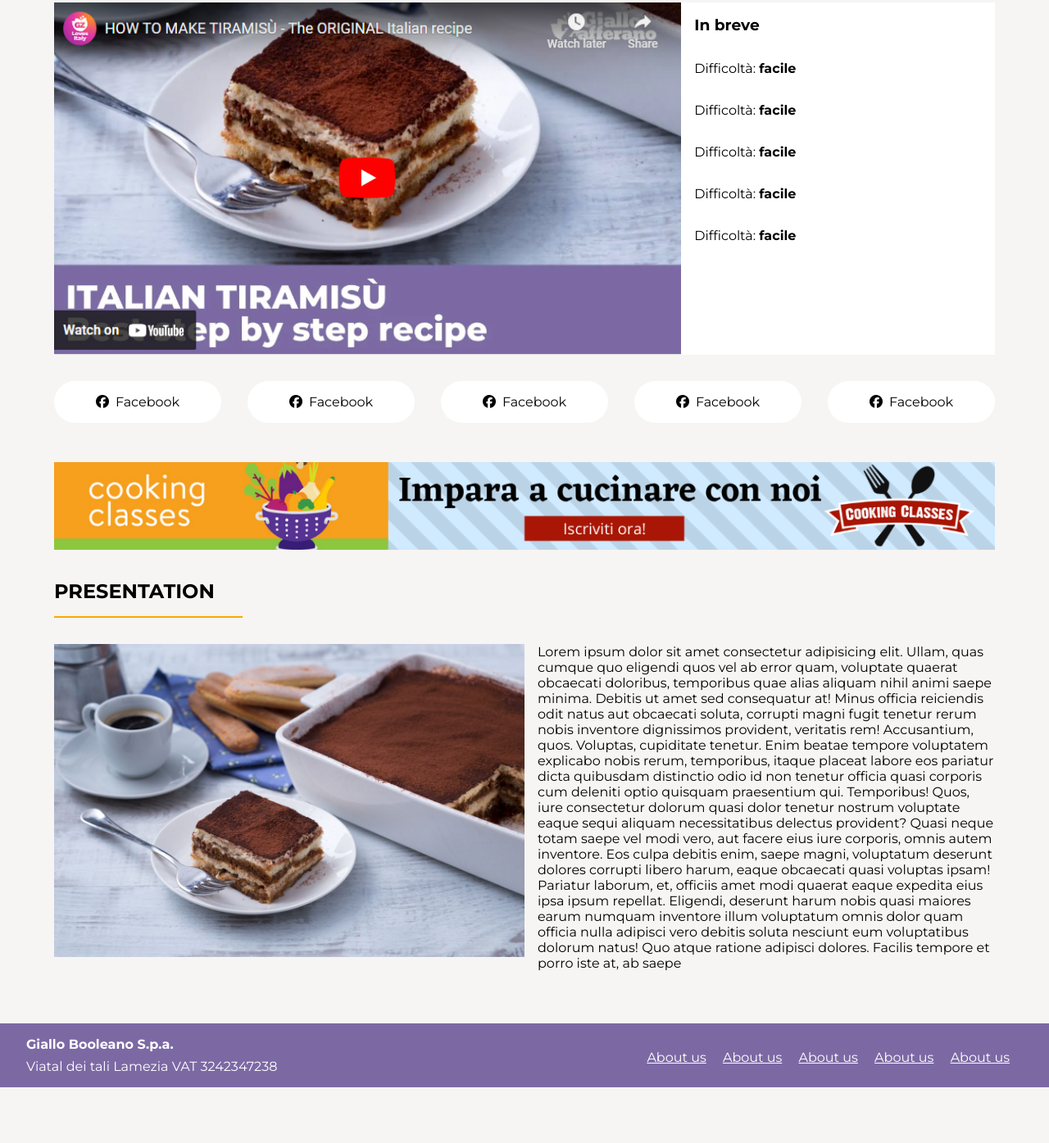
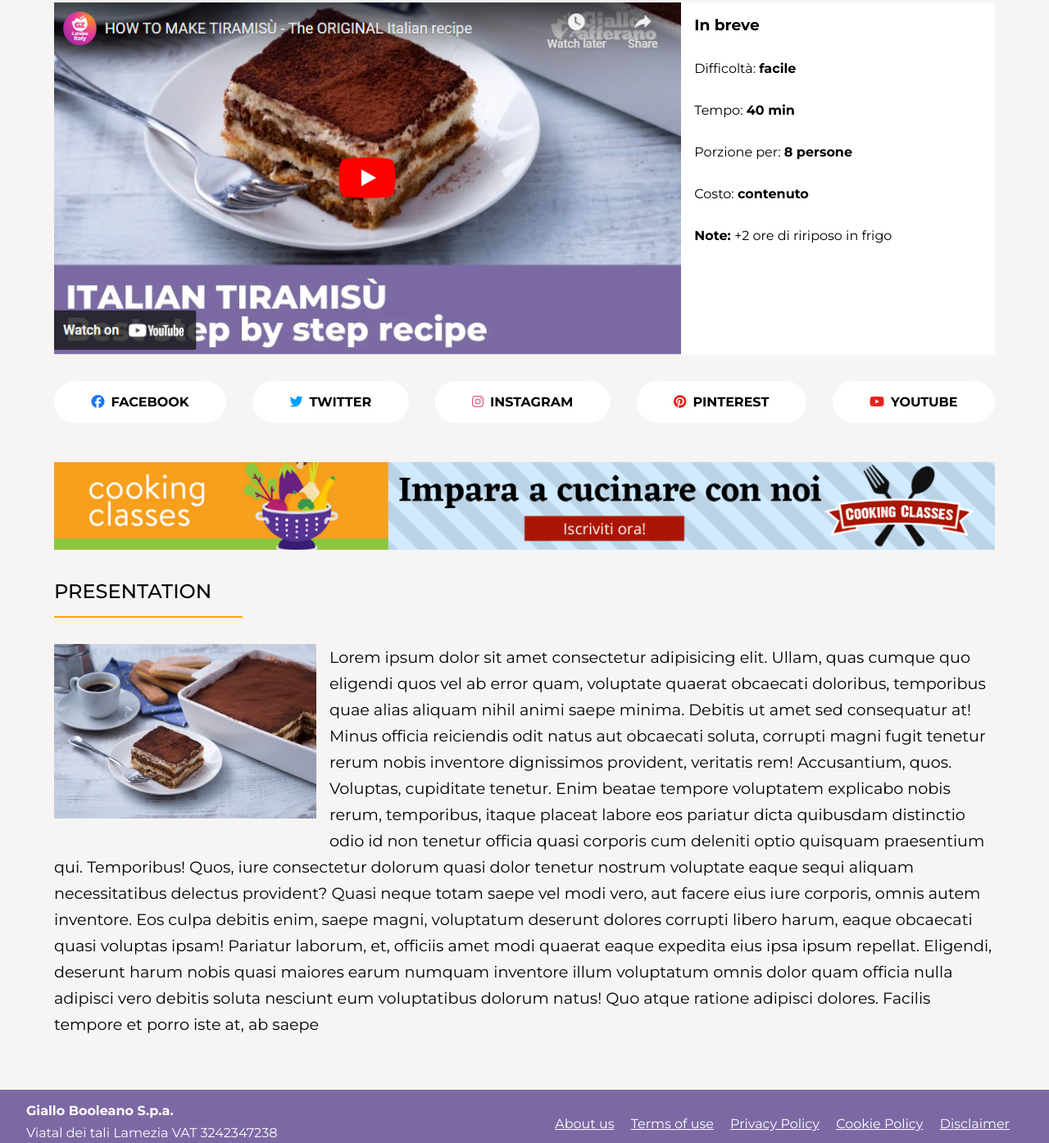
Before and after one commit to giuseppeesposito22/htmlcss-responsive-layout, a plain HTML site: page index.html in a window 1280 px wide. Shown: the part 148-1543 px from the top of the page at 82% size. Before the commit the page ends 1475 px from the top, so only its background shows below. Drawn offline with Linux system fonts and the light colour scheme.

Commit message:
add content

```diff
--- a/css/style.css
+++ b/css/style.css
@@ -107,6 +107,11 @@ body {
 .dessert h2 {
   margin-top: 1rem;
   margin-bottom: 1rem;
+  color: #4e3969;
+}
+
+.dessert span {
+  color: gray;
 }
 
 .content h3 {
@@ -138,6 +143,28 @@ body {
 
 .name-social {
   display: none;
+  font-weight: bold;
+  text-transform: uppercase;
+}
+
+.fa-facebook {
+  color: #1a77f3;
+}
+
+.fa-twitter {
+  color: #009eff;
+}
+
+.fa-instagram {
+  color: #e15b8d;
+}
+
+.fa-pinterest {
+  color: #e62222;
+}
+
+.fa-youtube {
+  color: #e62222;
 }
 
 /* SECTION BANNER  */
@@ -154,16 +181,22 @@ body {
 }
 
 .img-dessert {
-  width: 50%;
+  width: 320px;
   margin: 1rem auto;
 }
 
 .presentation h2 {
   margin-bottom: 1rem;
+  font-weight: 500;
 }
 
 .presentation {
   margin-bottom: 4rem;
+}
+
+.presentation p {
+  font-size: 1.2rem;
+  line-height: 2rem;
 }
 
 /* FOOTER */
--- a/index.html
+++ b/index.html
@@ -49,10 +49,10 @@
               <h3>In breve</h3>
               <ul>
                 <li>Difficoltà: <b>facile</b></li>
-                <li>Difficoltà: <b>facile</b></li>
-                <li>Difficoltà: <b>facile</b></li>
-                <li>Difficoltà: <b>facile</b></li>
-                <li>Difficoltà: <b>facile</b></li>
+                <li>Tempo: <b>40 min</b></li>
+                <li>Porzione per: <b>8 persone</b></li>
+                <li>Costo: <b>contenuto</b></li>
+                <li><b> Note: </b> +2 ore di ririposo in frigo</li>
               </ul>
             </div>
           </div>
@@ -68,20 +68,20 @@
             <span class="name-social">Facebook</span>
           </div>
           <div class="element-social">
-            <i class="fa-brands fa-facebook"></i>
-            <span class="name-social">Facebook</span>
+            <i class="fa-brands fa-twitter"></i>
+            <span class="name-social">twitter</span>
           </div>
           <div class="element-social">
-            <i class="fa-brands fa-facebook"></i>
-            <span class="name-social">Facebook</span>
+            <i class="fa-brands fa-instagram"></i>
+            <span class="name-social">instagram</span>
           </div>
           <div class="element-social">
-            <i class="fa-brands fa-facebook"></i>
-            <span class="name-social">Facebook</span>
+            <i class="fa-brands fa-pinterest"></i>
+            <span class="name-social">pinterest</span>
           </div>
           <div class="element-social">
-            <i class="fa-brands fa-facebook"></i>
-            <span class="name-social">Facebook</span>
+            <i class="fa-brands fa-youtube"></i>
+            <span class="name-social">youtube</span>
           </div>
         </div>
       </section>
@@ -144,10 +144,10 @@
       <div class="links">
         <ul>
           <li><a href="#">About us</a></li>
-          <li><a href="#">About us</a></li>
-          <li><a href="#">About us</a></li>
-          <li><a href="#">About us</a></li>
-          <li><a href="#">About us</a></li>
+          <li><a href="#">Terms of use</a></li>
+          <li><a href="#">Privacy Policy</a></li>
+          <li><a href="#">Cookie Policy</a></li>
+          <li><a href="#">Disclaimer</a></li>
         </ul>
       </div>
     </footer>
```
